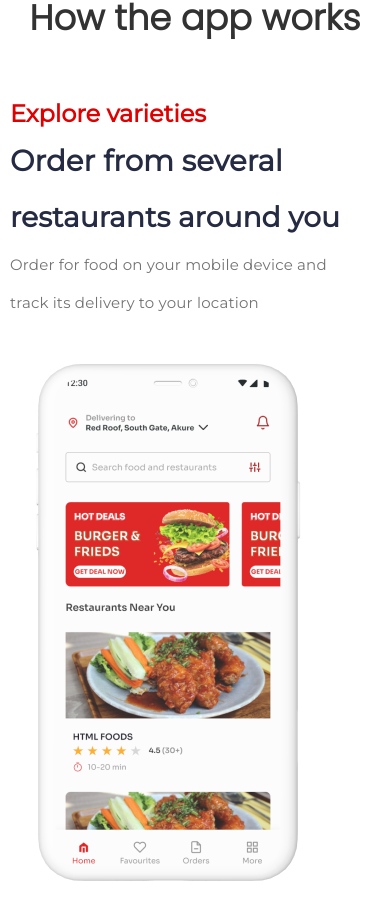
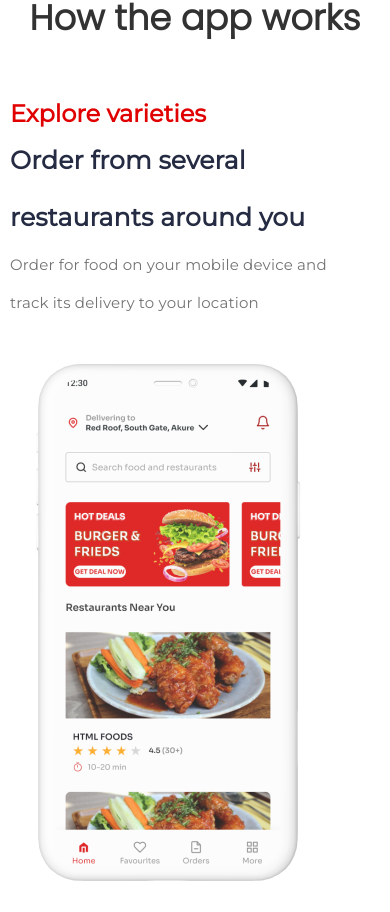
Before and after one commit to adewaleftk/go4u, a React (Create React App) app: page / in a window 390 px wide. Shown: the part 1312-2224 px from the top of the page. Built offline with nearby package versions, Linux system fonts and the light colour scheme.

Commit message:
Mobile Responsiveness adjusted

```diff
--- a/src/styles/explore.css
+++ b/src/styles/explore.css
@@ -80,7 +80,7 @@
         font-family: 'Montserrat';
         font-style: normal;
         font-weight: 700;
-        font-size: 29px;
+        font-size: 25px;
         line-height: 57px;
         letter-spacing: 0.2px;
         color: #252B42;
@@ -90,7 +90,7 @@
         font-family: 'Montserrat';
         font-style: normal;
         font-weight: 700;
-        font-size: 28px;
+        font-size: 25px;
         line-height: 57px;
         letter-spacing: 0.2px;
         color: #252B42;
```
